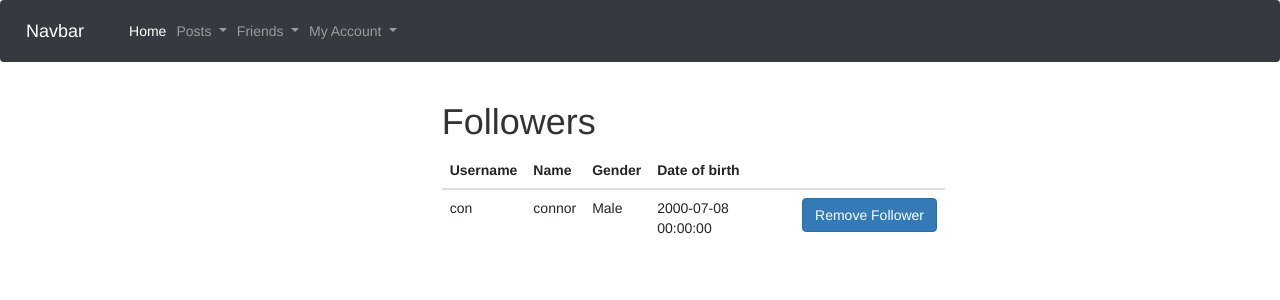
After one commit to cs-wright/COMP2011-cw2, a Flask app: page /followers in a window 1280 px wide. The commit adds this page. Shown: the top 300 px of the page. Run offline with Flask 2, Linux system fonts and the light colour scheme; a user stored in the database is signed in; data comes from the database, SQL or seed files in the repository; both versions use the stored data as it was after the commit; some libraries are stand-ins or nearby versions.

Commit message:
Ability to list followers and remove them if desired

```diff
--- a/application/app/models.py
+++ b/application/app/models.py
@@ -35,12 +35,13 @@ class User(UserMixin, db.Model):
     def follow(self, friend):
         if friend not in self.friends:
             self.friends.append(friend)
-            #friend.friends.append(self)
+            db.session.commit()
 
     def unfollow(self, friend):
         if friend in self.friends:
             self.friends.remove(friend)
-            #friend.friends.remove(self)
+            db.session.commit()
+
 
 class Post(db.Model):
     id = db.Column(db.Integer, primary_key=True)
--- a/application/app/templates/base.html
+++ b/application/app/templates/base.html
@@ -44,8 +44,8 @@
                   Friends
                 </a>
                 <div class="dropdown-menu" aria-labelledby="navbarDropdown">
-                  <a class="dropdown-item" href="#">View Friends</a>
-                  <a class="dropdown-item" href="#">Manage Friends</a>
+                  <a class="dropdown-item" href="/following">Following List</a>
+                  <a class="dropdown-item" href="/followers">Followers List</a>
                 </div>
             </li>
             <li class="nav-item dropdown">
--- /dev/null
+++ b/application/app/templates/followers.html
@@ -0,0 +1,31 @@
+{% extends "base.html" %}
+{% block content %}
+
+<h1>Followers</h1>
+<table class="table">
+    <thead>
+      <tr>
+        <th>Username</th>
+        <th>Name</th>
+        <th>Gender</th>
+        <th>Date of birth</th>
+        <th></th>
+      </tr>
+    </thead>
+    <tbody>
+
+
+    {% for user in users %}
+    <tr>
+      <td>{{user.username}}</td>
+      <td>{{user.name}}</td>
+      <td>{{user.gender}}</td>
+      <td>{{user.dob}}</td>
+      <td><a href="/rmfollower/{{user.id}}"><button type="button" class="btn btn-primary">Remove Follower</button></a></td>
+    </tr>
+    {% endfor %}
+  </tbody>
+</table>
+
+
+{% endblock %}
--- a/application/app/views.py
+++ b/application/app/views.py
@@ -2,11 +2,14 @@ from flask import render_template, flash, redirect, url_for
 from app import app, db, models, admin
 from flask_login import current_user, login_user, logout_user, login_required
 from .forms import RegisterUser, LoginUser, WritePost
-from app.models import User, Post
+from app.models import User, Post, friendship
 from flask_admin.contrib.sqla import ModelView
 
+from sqlalchemy.orm import aliased
+
+
 admin.add_view(ModelView(Post, db.session))
-
+admin.add_view(ModelView(User, db.session))
 @app.route('/auth', methods=['GET', 'POST'])
 def authenticate():
     if current_user.is_authenticated:
@@ -68,6 +71,7 @@ def login():
 
 
 @app.route('/logout')
+@login_required
 def logout():
     logout_user()
     return redirect(url_for('authenticate'))
@@ -104,3 +108,44 @@ def delete_post(id):
     else:
         flash('You do not have permission to delete another users posts!')
     return redirect('/myposts')
+
+@app.route('/following', methods=['GET', 'POST'])
+@login_required
+def following():
+    following = current_user.friends
+    return render_template('following.html', title="All Users", users=following)
+
+
+@app.route('/unfollow/<id>', methods=['GET'])
+@login_required
+def unfollower(id):
+    following = User.query.get(id)
+    current_user.unfollow(following)
+    flash('Unfollowed!')
+    return redirect('/following')
+
+
+@app.route('/followers', methods=['GET', 'POST'])
+@login_required
+def followers():
+    user_id = current_user.id # id of the user whose followers you want to find
+
+    UserAlias = aliased(User)
+    followers = User.query.join(UserAlias.friends).with_entities(UserAlias).filter_by(id=current_user.id)
+
+
+    #followers = db.session.query(friendship).filter(friendship.friend_id == current_user.id).join(User, User.id == friendship.friend_id).all()
+    #temp=db.session.query(User).filter(User.id.in_(followers)).all()
+    return render_template('followers.html', title="Followers", users=followers)
+
+@app.route('/rmfollower/<id>', methods=['GET'])
+@login_required
+def remove_follower(id):
+
+
+
+    follower = User.query.get(id)
+    flash('User: %s, has unfollowed you  (%s)'%(follower.name, current_user.name))
+    follower.unfollow(current_user)
+    #flash('Follower Removed!')
+    return redirect('/followers')
```
Also changed, not shown: application/app/templates/following.html (added, +31 -0 lines), application/app.db, 2 other files.
